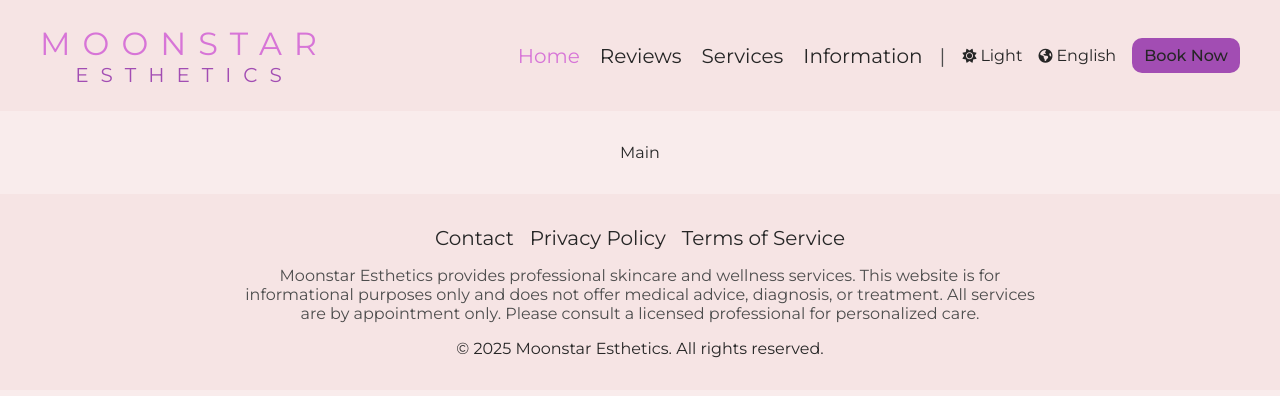
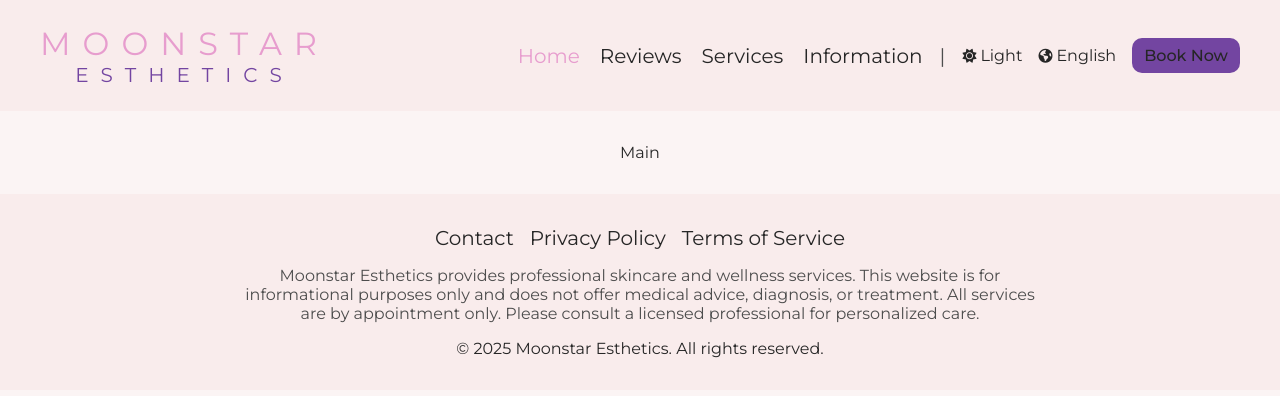
Before and after one commit to gilmerperez/moonstar-esthetics, a React (Vite) app: page / in a window 1280 px wide. Shown: the top 396 px of the page. Built offline with nearby package versions, Linux system fonts and the light colour scheme.

Commit message:
Changed colors so contrast looks the best on both dark and light theme

```diff
--- a/src/components/Footer/Footer.module.css
+++ b/src/components/Footer/Footer.module.css
@@ -24,7 +24,7 @@
 }
 
 .footerLinks a:hover {
-  color: var(--primary-light);
+  color: var(--pink);
 }
 
 .legalDisclaimer {
--- a/src/components/Header/Header.jsx
+++ b/src/components/Header/Header.jsx
@@ -64,17 +64,17 @@ function Header() {
 
             {/* Functional Buttons */}
             <section className={styles.functionalButtons}>
-              {/* Change Light Mode Button */}
-              <button className={styles.lightModeButton} onClick={toggleTheme}>
+              {/* Theme Button */}
+              <button className={styles.themeButton} onClick={toggleTheme}>
                 <i className={`fa-solid ${theme === "dark" ? "fa-moon" : "fa-sun"} fa-sm`}></i>
                 <p>{theme === "dark" ? "Dark" : "Light"}</p>
               </button>
-              {/* Change Language Button */}
+              {/* Language Button */}
               <button className={styles.languageButton}>
                 <i className="fa-solid fa-earth-americas fa-sm"></i>
                 <p>English</p>
               </button>
-              {/* Get Started Button */}
+              {/* Book Now Button */}
               <button className={styles.bookNowButton}>
                 <a href="https://moonstaresthetics.setmore.com/" target="_blank" rel="noopener noreferrer">
                   Book Now
@@ -119,17 +119,17 @@ function Header() {
 
               {/* Sidebar Functional Buttons */}
               <div className={styles.sidebarFunctionalButtons}>
-                {/* Change Light Mode Button */}
-                <button className={`${styles.lightModeButton} ${styles.sidebarLightModeButton}`} onClick={toggleTheme}>
+                {/* Theme Button */}
+                <button className={`${styles.themeButton} ${styles.sidebarThemeButton}`} onClick={toggleTheme}>
                   <i className={`fa-solid ${theme === "dark" ? "fa-moon" : "fa-sun"} fa-sm`}></i>
                   <p>{theme === "dark" ? "Dark" : "Light"}</p>
                 </button>
-                {/* Change Language Button */}
+                {/* Language Button */}
                 <button className={`${styles.languageButton} ${styles.sidebarLanguageButton}`}>
                   <i className="fa-solid fa-earth-americas fa-sm"></i>
                   <p>English</p>
                 </button>
-                {/* Get Started Button */}
+                {/* Book Now Button */}
                 <button className={`${styles.bookNowButton} ${styles.sidebarBookNowButton}`}>
                   <a href="https://moonstaresthetics.setmore.com/" target="_blank" rel="noopener noreferrer">
                     Book Now
--- a/src/components/Header/Header.module.css
+++ b/src/components/Header/Header.module.css
@@ -20,12 +20,12 @@
 
 .moonstar {
   font-size: 2rem;
-  color: var(--primary-light);
+  color: var(--pink);
 }
 
 .esthetics {
   font-size: 1.25rem;
-  color: var(--primary-dark);
+  color: var(--purple);
 }
 
 .navContainer {
@@ -50,14 +50,14 @@
 }
 
 .activeLink {
-  color: var(--primary-light);
+  color: var(--pink);
 }
 
 /* Only apply hover effect to devices with a pointer */
 @media (hover: hover) {
   /* Prevent hover effect on active link */
   .navItems a:hover:not(.activeLink) {
-    color: var(--primary-light);
+    color: var(--pink);
     transform: translateY(-2px);
   }
 }
@@ -79,7 +79,7 @@
   transition: 0.3s ease-in;
 }
 
-.lightModeButton,
+.themeButton,
 .languageButton {
   gap: 0.25rem;
   display: flex;
@@ -89,7 +89,7 @@
   background-color: var(--header-footer-bg-color);
 }
 
-.lightModeButton:hover,
+.themeButton:hover,
 .languageButton:hover {
   color: var(--text-secondary);
 }
@@ -100,13 +100,13 @@
   border-radius: 10px;
   padding: 0.5rem 0.75rem;
   transition: 0.3s ease-in;
-  color: var(--text-se);
-  background-color: var(--primary-dark);
+  color: var(--text-primary);
+  background-color: var(--purple);
 }
 
 .bookNowButton:hover {
-  color: var(--bg-color);
-  background-color: var(--primary-light);
+  background-color: var(--pink);
+  color: var(--header-footer-bg-color);
 }
 
 @media (max-width: 1260px) {
@@ -195,12 +195,12 @@
     font-size: 0.85rem;
   }
 
-  .lightModeButton:not(.sidebarLightModeButton),
+  .themeButton:not(.sidebarThemeButton),
   .languageButton:not(.sidebarLanguageButton) {
     padding: 0.25rem;
   }
 
-  .lightModeButton:not(.sidebarLightModeButton) p,
+  .themeButton:not(.sidebarThemeButton) p,
   .languageButton:not(.sidebarLanguageButton) p {
     display: none;
   }
@@ -261,7 +261,7 @@
 }
 
 .sidebarNavItems a:hover:not(.activeLink) {
-  color: var(--primary-light);
+  color: var(--lavender);
   transform: translateX(5px);
 }
 
--- a/src/index.css
+++ b/src/index.css
@@ -3,24 +3,30 @@
 
 /* Dark Mode */
 html[data-theme="dark"] {
-  --bg-color: hsl(0, 0%, 15%);
-  --primary: hsl(269, 20%, 75%);
+  --cream: hsl(0, 50%, 96%);
+  --pink: hsl(300, 40%, 87%);
+  --blue: hsl(225, 45%, 75%);
+  --green: hsl(83, 62%, 80%);
+  --purple: hsl(290, 27%, 35%);
+  --lavender: hsl(268, 19%, 75%);
+  --bg-color: hsl(0, 0%, 12.25%);
   --text-primary: hsl(0, 0%, 90%);
   --text-secondary: hsl(0, 0%, 70%);
-  --primary-dark: hsl(289, 28%, 35%);
-  --primary-light: hsl(300, 40%, 87%);
   --header-footer-bg-color: hsl(0, 0%, 10%);
 }
 
 /* Light Mode */
 html[data-theme="light"] {
-  --bg-color: hsl(0, 50%, 95%);
-  --primary: hsl(270, 35%, 70%);
+  --cream: hsl(35, 100%, 91%);
+  --pink: hsl(320, 60%, 76%);
+  --blue: hsl(225, 65%, 60%);
+  --green: hsl(140, 45%, 60%);
+  --purple: hsl(270, 40%, 45%);
+  --lavender: hsl(265, 55%, 85%);
+  --bg-color: hsl(0, 50%, 97%);
   --text-primary: hsl(0, 0%, 15%);
   --text-secondary: hsl(0, 0%, 30%);
-  --primary-dark: hsl(290, 40%, 50%);
-  --primary-light: hsl(300, 55%, 65%);
-  --header-footer-bg-color: hsl(0, 50%, 93%);
+  --header-footer-bg-color: hsl(0, 50%, 95%);
 }
 
 /* BUTTONS - Ensures buttons appear clickable */
```
Also changed, not shown: src/assets/header.png (deleted).
